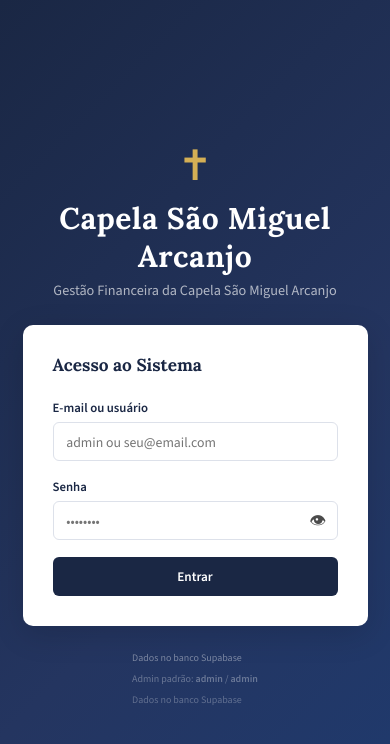
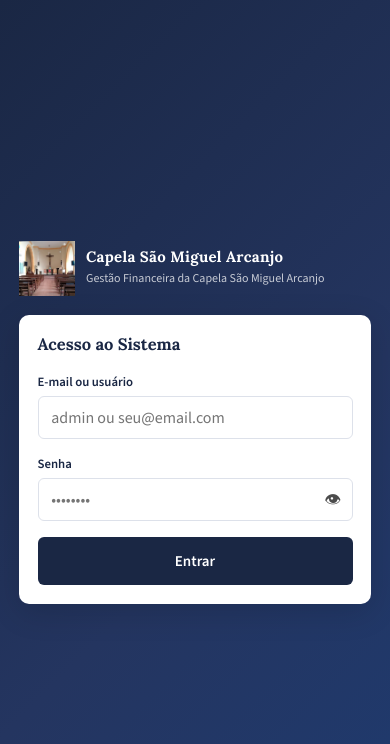
Before and after one commit to ronaldomelofz/capelasaomiguel, a website: page index.html in a window 390 px wide. Drawn offline with nearby package versions, Linux system fonts and the light colour scheme.

Commit message:
feat: login redesenhado - logo, remoção footer, layout mobile
Made-with: Cursor

```diff
--- a/css/main.css
+++ b/css/main.css
@@ -30,8 +30,8 @@
   --font-sans:   'Source Sans 3', system-ui, sans-serif;
 }
 
-html { font-size: 15px; }
-body { font-family: var(--font-sans); color: var(--text); background: var(--bg); min-height: 100vh; }
+html { font-size: 15px; -webkit-text-size-adjust: 100%; }
+body { font-family: var(--font-sans); color: var(--text); background: var(--bg); min-height: 100vh; -webkit-tap-highlight-color: transparent; }
 
 /* ── Typography ─────────────────────────────────────────────── */
 h1, h2, h3, h4 { font-family: var(--font-serif); font-weight: 700; line-height: 1.25; }
@@ -46,26 +46,48 @@ a:hover { text-decoration: underline; }
 /* ── Login Page ─────────────────────────────────────────────── */
 .login-body {
   display: flex; align-items: center; justify-content: center;
-  min-height: 100vh;
+  min-height: 100vh; min-height: 100dvh;
+  padding: 1rem;
   background: linear-gradient(135deg, var(--navy) 0%, var(--navy-light) 60%, #1f3a6e 100%);
 }
 
 .login-container {
-  width: 100%; max-width: 400px; padding: 1.5rem;
-  display: flex; flex-direction: column; align-items: center; gap: 1.5rem;
+  width: 100%; max-width: 420px; padding: 1rem;
+  display: flex; flex-direction: column; align-items: stretch; gap: 1.25rem;
 }
 
-.login-brand { text-align: center; color: #fff; }
-.login-cross { font-size: 2.8rem; color: var(--gold-light); margin-bottom: .4rem; }
-.login-brand h1 { color: #fff; font-size: 2rem; letter-spacing: .02em; }
-.login-brand p  { color: rgba(255,255,255,.65); font-size: .95rem; margin-top: .25rem; }
+.login-brand { color: #fff; }
+.login-brand-inner {
+  display: flex; align-items: center; gap: 1rem; text-align: left;
+}
+.login-logo {
+  width: 80px; height: 80px; object-fit: contain; flex-shrink: 0;
+}
+.login-brand-text h1 {
+  color: #fff; font-size: clamp(1rem, 4vw, 1.35rem); letter-spacing: .02em; line-height: 1.2;
+}
+.login-brand-text p {
+  color: rgba(255,255,255,.75); font-size: .85rem; margin-top: .2rem;
+}
 
 .login-card {
   width: 100%; background: var(--surface);
-  border-radius: var(--radius); padding: 2rem;
+  border-radius: var(--radius); padding: 1.5rem;
   box-shadow: var(--shadow-lg);
 }
-.login-card h2 { font-size: 1.15rem; margin-bottom: 1.5rem; color: var(--navy); }
+.login-card h2 { font-size: 1.1rem; margin-bottom: 1.25rem; color: var(--navy); }
+
+@media (max-width: 480px) {
+  .login-body { padding: .75rem; }
+  .login-container { padding: .5rem; }
+  .login-brand-inner { gap: .75rem; }
+  .login-logo { width: 56px; height: 56px; }
+  .login-brand-text h1 { font-size: 1rem; }
+  .login-brand-text p { font-size: .8rem; }
+  .login-card { padding: 1.25rem; }
+  .login-card .form-group input { font-size: 16px; }
+  .login-card .btn { min-height: 48px; font-size: 1rem; padding: .75rem 1rem; }
+}
 
 .password-input-wrap {
   position: relative; display: flex; align-items: center;
--- a/index.html
+++ b/index.html
@@ -2,7 +2,7 @@
 <html lang="pt-BR">
 <head>
   <meta charset="UTF-8" />
-  <meta name="viewport" content="width=device-width, initial-scale=1.0" />
+  <meta name="viewport" content="width=device-width, initial-scale=1.0, viewport-fit=cover" />
   <title>Capela São Miguel Arcanjo</title>
   <link rel="stylesheet" href="css/main.css" />
   <link rel="preconnect" href="https://fonts.googleapis.com" />
@@ -12,9 +12,13 @@
 
   <div class="login-container">
     <div class="login-brand">
-      <div class="login-cross">✝</div>
-      <h1>Capela São Miguel Arcanjo</h1>
-      <p>Gestão Financeira da Capela São Miguel Arcanjo</p>
+      <div class="login-brand-inner">
+        <img src="capelasaomiguelarcanjo.png" alt="Capela São Miguel Arcanjo" class="login-logo" />
+        <div class="login-brand-text">
+          <h1>Capela São Miguel Arcanjo</h1>
+          <p>Gestão Financeira da Capela São Miguel Arcanjo</p>
+        </div>
+      </div>
     </div>
 
     <div class="login-card">
@@ -39,12 +43,6 @@
         <span id="btn-login-text">Entrar</span>
         <span id="btn-login-loading" class="hidden">Aguarde...</span>
       </button>
-    </div>
-
-    <div class="login-footer">
-      <small>Dados no banco Supabase</small>
-      <small style="display:block;margin-top:.5rem;opacity:.8">Admin padrão: <strong>admin</strong> / <strong>admin</strong></small>
-      <small style="display:block;margin-top:.5rem;opacity:.7">Dados no banco Supabase</small>
     </div>
   </div>
 
```
Also changed, not shown: capelasaomiguelarcanjo.png (added).
